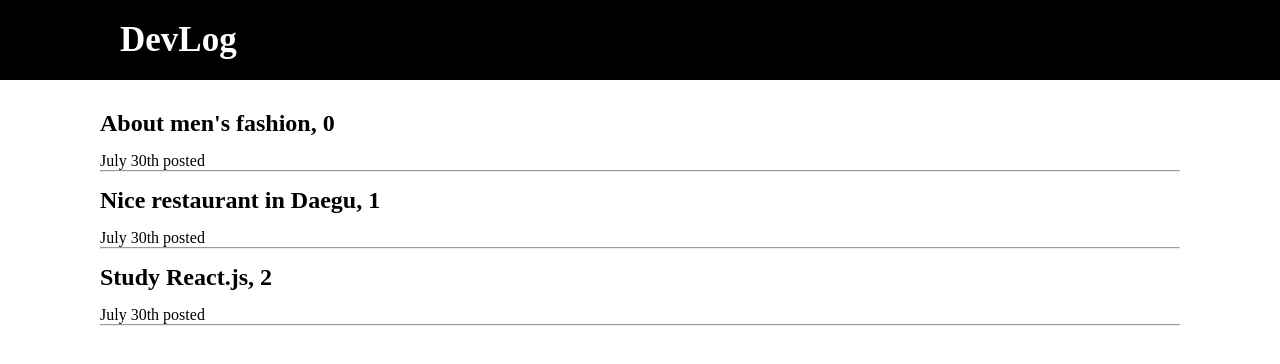
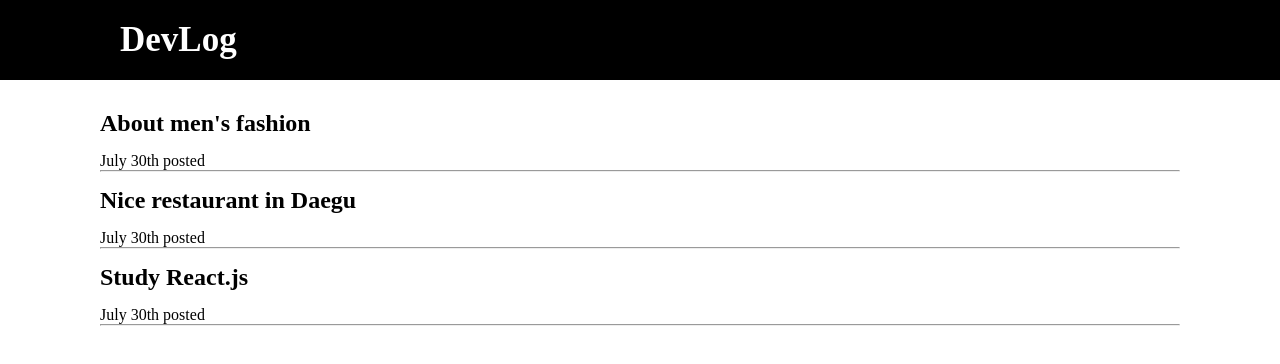
Before and after one commit to chwonseok/react-coding-apple, a React (Create React App) app: page / in a window 1280 px wide. Shown: the top 364 px of the page. Built offline with nearby package versions, Linux system fonts and the light colour scheme.

Commit message:
Added Modal function

```diff
--- a/src/App.js
+++ b/src/App.js
@@ -3,17 +3,13 @@ import classes from './css/app.module.css';
 import Modal from './components/Modal';
 
 export default function App() {
-  const [titles, setTitles] = useState([
+  const [titles] = useState([
     "About men's fashion",
     'Nice restaurant in Daegu',
     'Study React.js',
   ]);
   const [modal, setModal] = useState(false);
-
-  function modalHandler(i) {
-    console.log(i);
-    setModal(!modal);
-  }
+  const [numTitle, setNumTitle] = useState(0);
 
   return (
     <>
@@ -28,8 +24,13 @@ export default function App() {
         {titles.map((title, i) => {
           return (
             <div className={classes.titles}>
-              <h2 onClick={modalHandler}>
-                {title}, {i}
+              <h2
+                onClick={() => {
+                  setModal(!modal);
+                  setNumTitle(i);
+                }}
+              >
+                {title}
               </h2>
               <span>July 30th posted</span>
               <hr />
@@ -38,7 +39,7 @@ export default function App() {
         })}
 
         {/* MODAL AREA */}
-        {modal ? <Modal data={titles} /> : null}
+        {modal ? <Modal title={titles} clickedNum={numTitle} /> : null}
       </div>
     </>
   );
--- a/src/components/Modal.js
+++ b/src/components/Modal.js
@@ -1,9 +1,9 @@
 import classes from './modal.module.css';
 
-export default function Modal({ data }) {
+export default function Modal({ title, clickedNum }) {
   return (
     <div className={classes.modal}>
-      <h2>{data}</h2>
+      <h2>{title[clickedNum]}</h2>
       <p>Date</p>
       <p>Content</p>
     </div>
--- a/src/css/app.module.css
+++ b/src/css/app.module.css
@@ -27,6 +27,7 @@
 
 .titles h2 {
   margin-bottom: 15px;
+  cursor: pointer;
 }
 
 hr {
```
Also changed, not shown: 1 other file (tests, documents, lock files or other folders).
